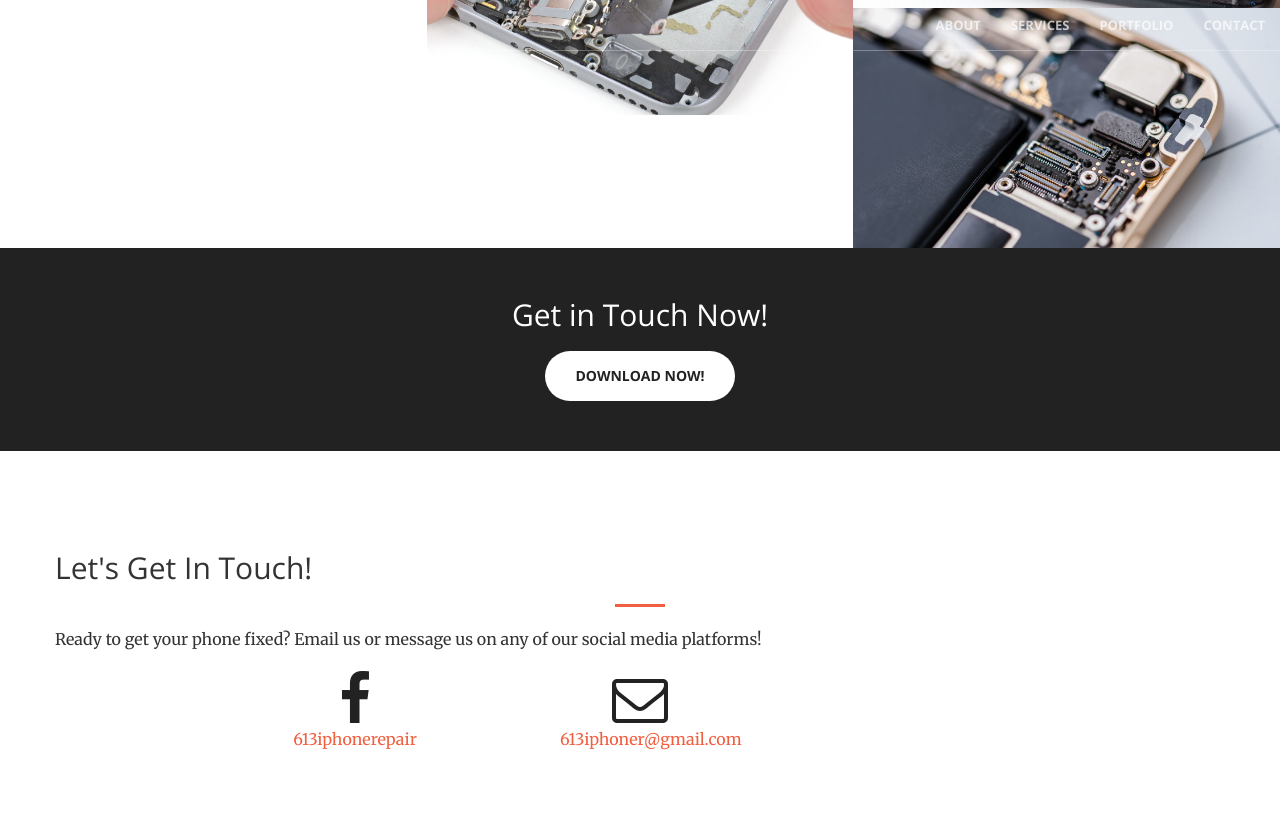
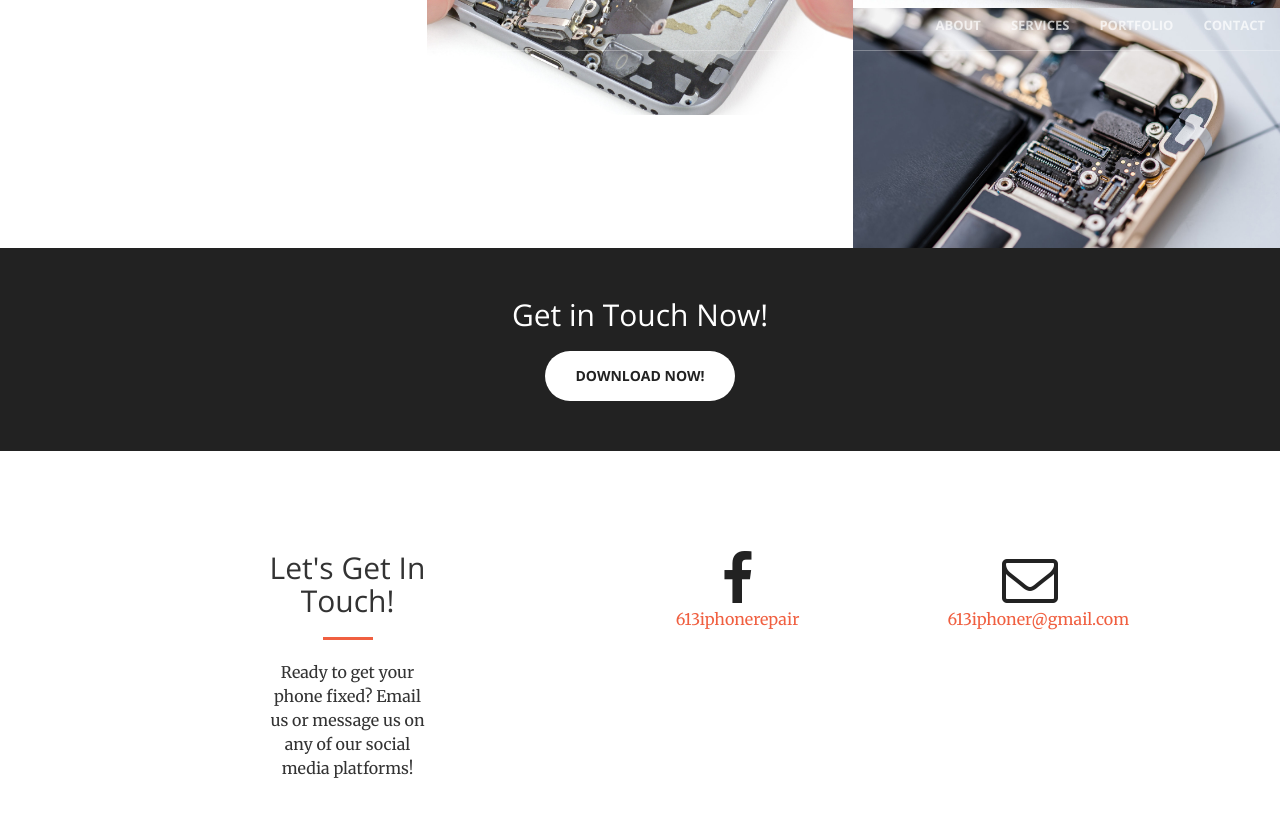
Before and after one commit to SuhaibElkomy/613iphonerepair, a Jekyll site: the page built from index.html, in a window 1280 px wide and 900 px high, scrolled down 2349 px. Shown: the top 817 px of the window. Built offline with Jekyll 4.4.1, drawn with Linux system fonts in a browser that asks for light colours.

Commit message:
Update contact.html

```diff
--- a/_includes/contact.html
+++ b/_includes/contact.html
@@ -1,7 +1,7 @@
 <section id="contact">
     <div class="container">
         <div class="row">
-
+           <div class="col-lg-2 col-lg-offset-2 text-center">
                 <h2 class="section-heading">Let's Get In Touch!</h2>
                 <hr class="primary">
                 <p>Ready to  get your phone fixed? Email us or message us on any of our social media platforms!</p>
```
